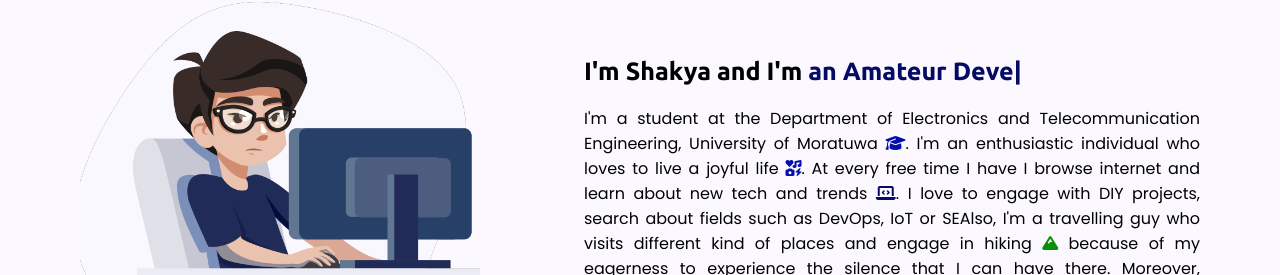
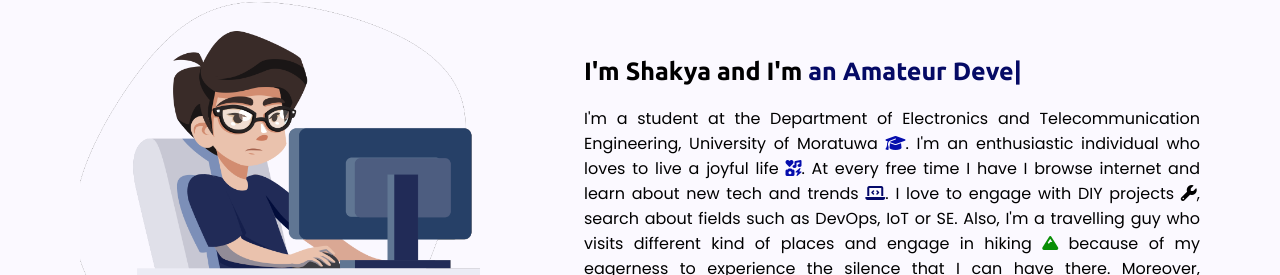
Before and after one commit to ShakyaPr/My-Portfolio, a plain HTML site: page index.html in a window 1280 px wide. Shown: the part 994-1269 px from the top of the page. Drawn offline with nearby package versions, Linux system fonts and the light colour scheme.

Commit message:
updated about me:v1

```diff
--- a/index.html
+++ b/index.html
@@ -53,7 +53,7 @@
                 <div class="column right">
                     <div class="text">I'm Shakya and I'm <span class="typing2"></span></div>
                     <p>I'm a student at the Department of Electronics and Telecommunication Engineering,  University of Moratuwa <i class='fas fa-graduation-cap' style='color:#050dad'></i>. I'm an enthusiastic individual who loves to live a joyful life <i class='fas fa-icons' style='color:#050dad'></i>.
-                        At every free time I have I browse internet and learn about new tech and trends <i class='fas fa-laptop-code' style='color:#04096a'></i>. I love to engage with DIY projects, search about fields such as DevOps, IoT or SEAlso, I'm a travelling guy who visits different kind of places and engage in hiking <i class='fas fa-mountain' style='color:#098e06'></i> because of my eagerness to experience the silence that I can have there.
+                        At every free time I have I browse internet and learn about new tech and trends <i class='fas fa-laptop-code' style='color:#04096a'></i>. I love to engage with DIY projects <i class='fas fa-wrench'></i>, search about fields such as DevOps, IoT or SE. Also, I'm a travelling guy who visits different kind of places and engage in hiking <i class='fas fa-mountain' style='color:#098e06'></i> because of my eagerness to experience the silence that I can have there.
                         Moreover, volunteering is also a part of my life <i class='fas fa-hand-holding-heart' style='color:#5e0306'></i>. I prefer to engage in volunteering activities as a group. Plus, I like to share the knowledge I have with any one <i class='fas fa-heart' style='color:#c31218'></i>.</p>
                 </div>
             </div>
```
